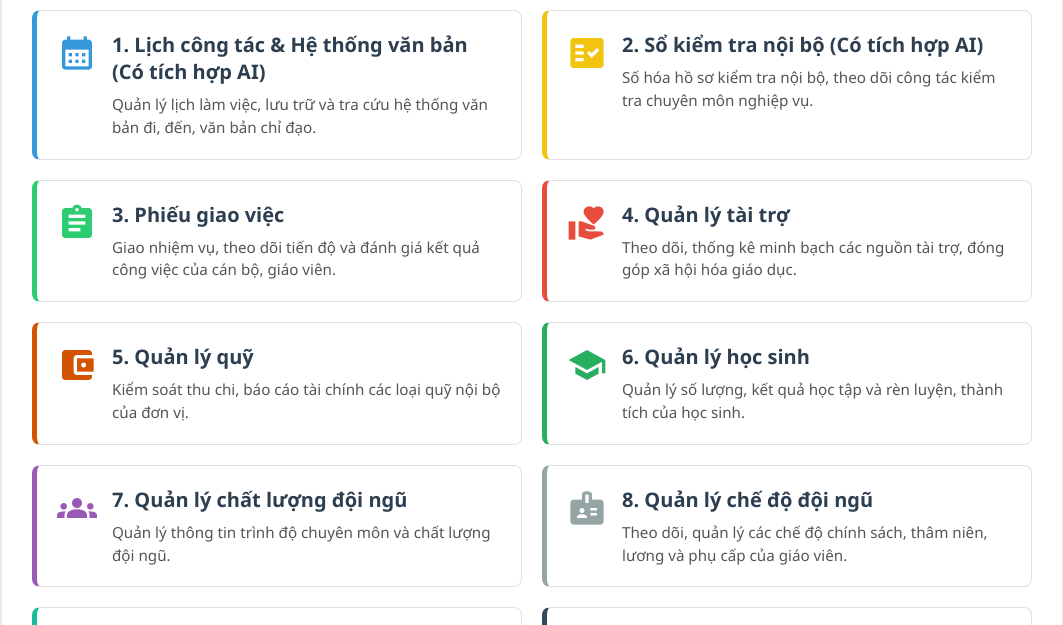
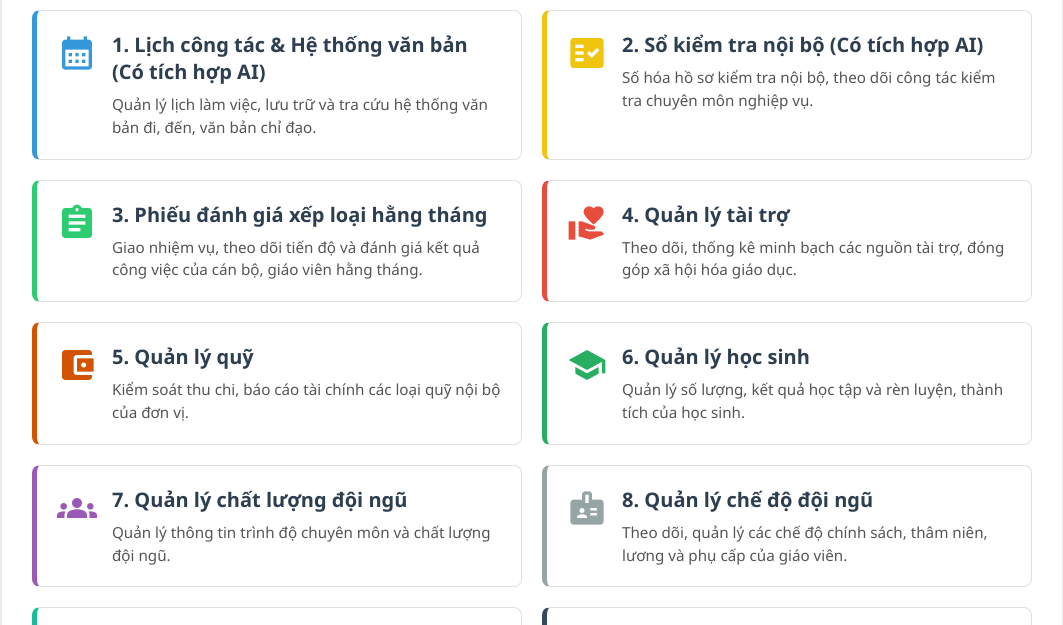
Before and after one commit to quanly-hopthanh/trangchu, a plain HTML site: page index.html in a window 1280 px wide. Shown: the part 102-727 px from the top of the page, without its empty margins (108-1171 px from the left). Drawn offline with Linux system fonts and the light colour scheme.

Commit message:
Update index.html

```diff
--- a/index.html
+++ b/index.html
@@ -226,8 +226,8 @@
             <li class="project-item proj-task">
                 <span class="material-icons project-icon">assignment</span>
                 <div class="project-content">
-                    <a href="https://quanlynhatruong.github.io/danhgiaketquacongviec_hopthanh/" target="_blank">3. Phiếu giao việc</a>
-                    <p>Giao nhiệm vụ, theo dõi tiến độ và đánh giá kết quả công việc của cán bộ, giáo viên.</p>
+                    <a href="https://quanlynhatruong.github.io/danhgiaketquacongviec_hopthanh/" target="_blank">3. Phiếu đánh giá xếp loại hằng tháng</a>
+                    <p>Giao nhiệm vụ, theo dõi tiến độ và đánh giá kết quả công việc của cán bộ, giáo viên hằng tháng.</p>
                 </div>
             </li>
 
```
